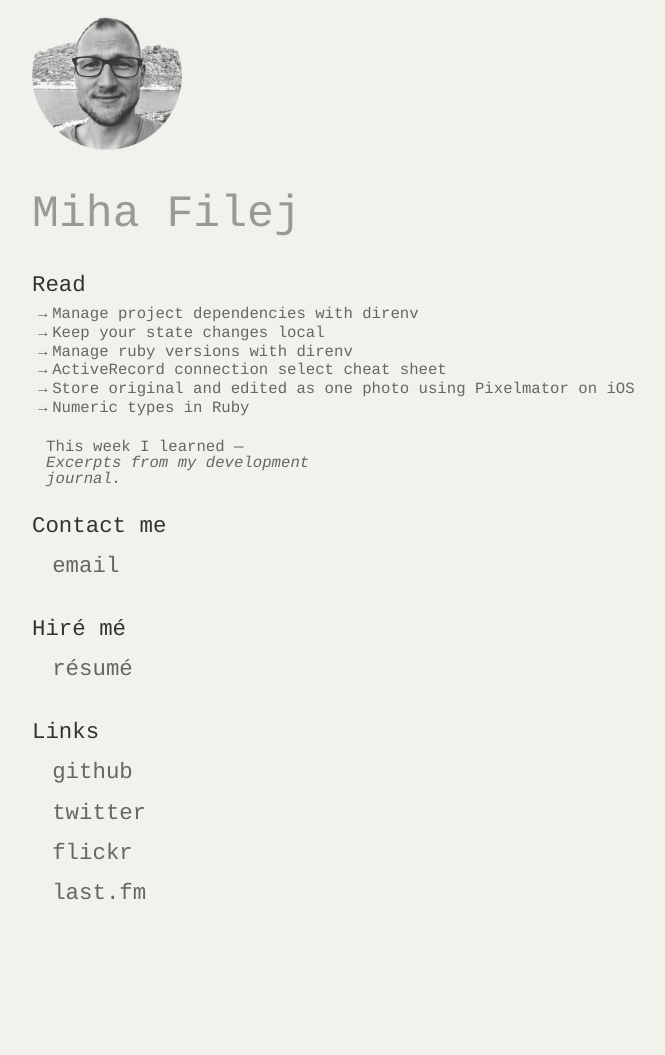
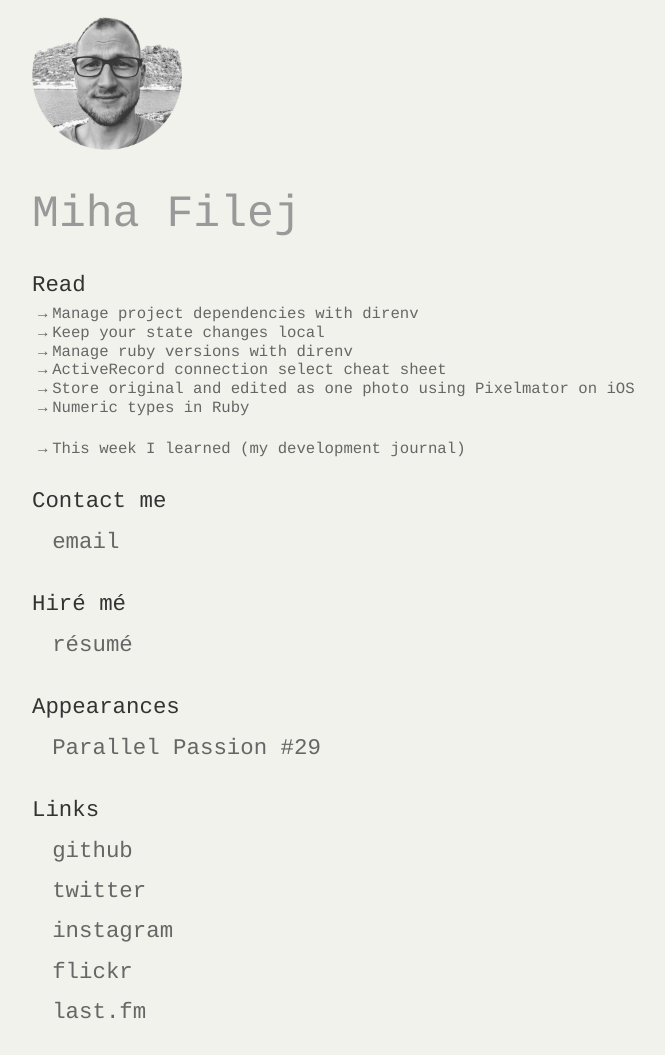
Before and after one commit to mfilej/mfilej.github.io, a Jekyll site: the page built from index.html, in a window 1280 px wide. Shown: the whole page, without its empty margins (458-1123 px from the left). Built offline with Jekyll 4.4.1, drawn with Linux system fonts in a browser that asks for light colours; comment, search, counter and statistics services are not loaded; before the commit the page ends 936 px from its top, so only the background shows below that.

Commit message:
Add appearance

```diff
--- a/index.html
+++ b/index.html
@@ -64,13 +64,6 @@
     width: .9em;
   }
 
-  .twil-link {
-    font-size: 0.7em;
-  }
-  .twil-link li {
-    line-height: 1em;
-  }
-
   @media (pointer:fine) {
     li:hover::before {
       content: "\2192 \0020";
@@ -98,14 +91,8 @@
     {% endunless %}
     {% endfor %}
   </ul>
-  <ul class="twil-link">
-    <li>
-      <a href="/twil">
-        This week I learned &mdash;
-        <br>
-        <em>Excerpts from my development journal.</em>
-      </a>
-    </li>
+  <ul class="articles">
+    <li><a href="/twil">This week I learned (my development journal)</a></li>
   </ul>
 
   <h2>
@@ -125,12 +112,21 @@
   </ul>
 
   <h2>
+    Appearances
+  </h2>
+
+  <ul>
+    <li><a href="https://www.parallelpassion.com/29">Parallel Passion #29</a></li>
+  </ul>
+
+  <h2>
     Links
   </h2>
 
   <ul>
     <li><a href="https://github.com/mfilej" rel="me">github</a></li>
     <li><a href="https://twitter.com/mfilej" rel="me">twitter</a></li>
+    <li><a href="http://instagram.com/mfilej">instagram</a></li>
     <li><a href="https://www.flickr.com/photos/mfilej/" rel="me">flickr</a></li>
     <li><a href="https://www.last.fm/user/mfilej" rel="me">last.fm</a></li>
   </ul>
```
